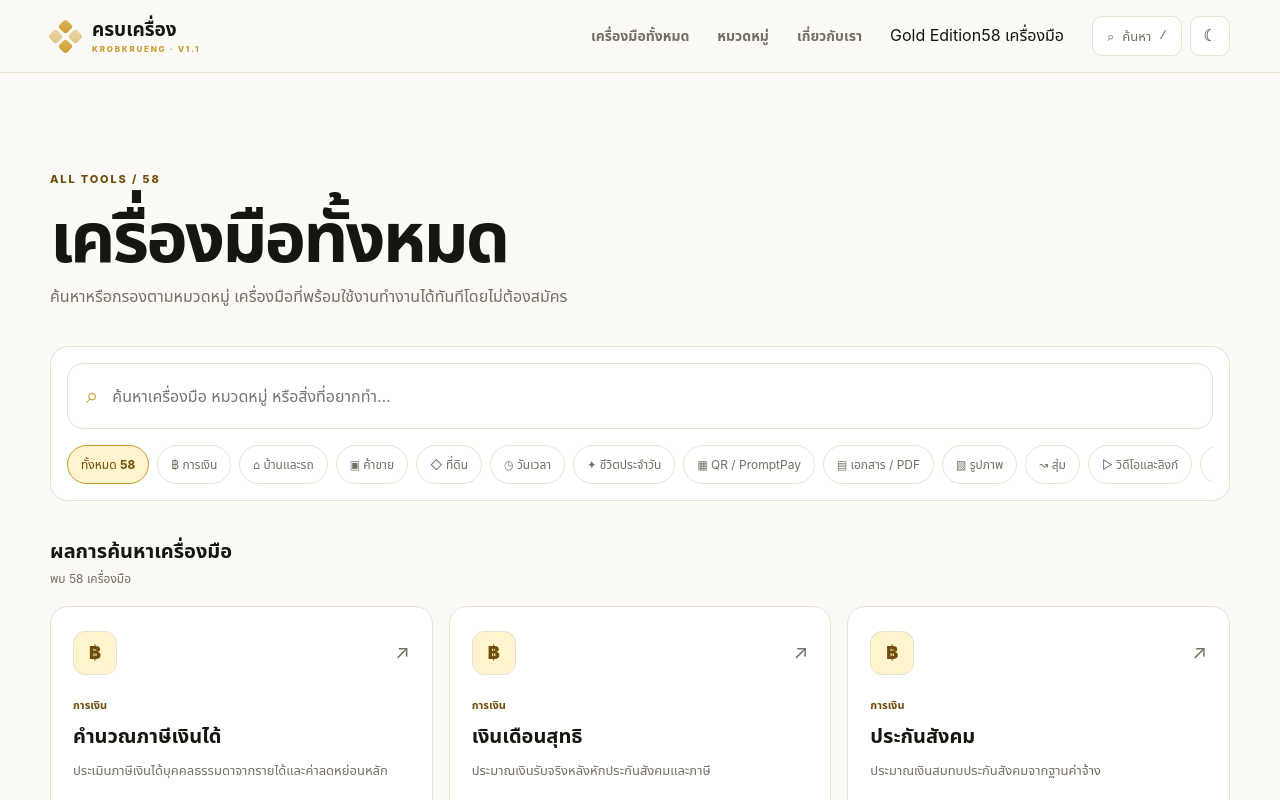
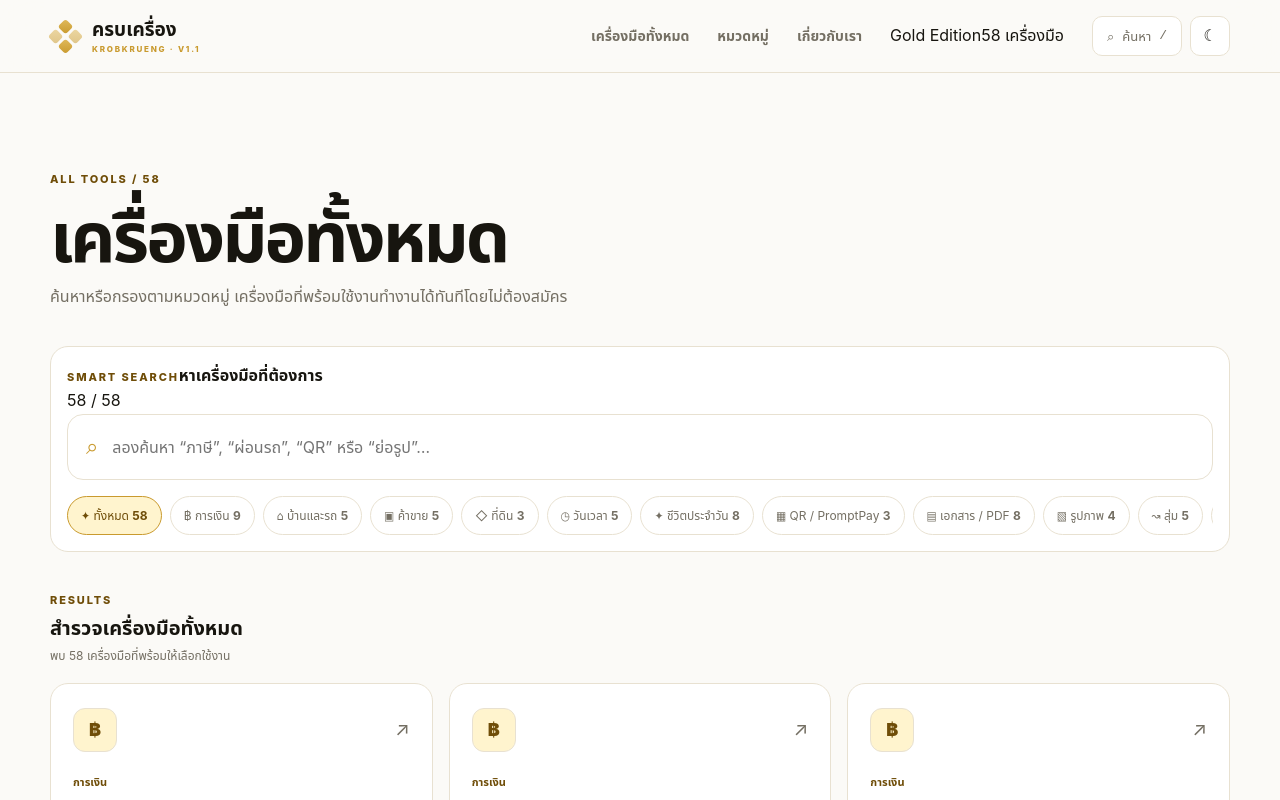
Before and after one commit to UnknownCode-2026/krobkrueng, a Next.js app: page /tools in a window 1280 px wide. Shown: the top 800 px of the page. Built offline with nearby package versions, Linux system fonts and the light colour scheme.

Commit message:
Improve V1.1 search and filter UX

```diff
--- a/components/ToolExplorer.tsx
+++ b/components/ToolExplorer.tsx
@@ -1,5 +1,88 @@
 "use client";
-import {useMemo,useState} from "react";
-import {categories,tools} from "@/data/tools";
+
+import { useDeferredValue, useMemo, useState } from "react";
+import { categories, tools } from "@/data/tools";
 import ToolCard from "@/components/ToolCard";
-export default function ToolExplorer({initialQuery="",initialCategory="",initialStatus=""}:{initialQuery?:string;initialCategory?:string;initialStatus?:string}){const[query,setQuery]=useState(initialQuery);const[category,setCategory]=useState(initialCategory);const results=useMemo(()=>{const q=query.trim().toLowerCase();return tools.filter(t=>(!category||t.categorySlug===category)&&(!initialStatus||t.status===initialStatus)&&(!q||[t.name,t.description,t.category,...t.keywords].join(" ").toLowerCase().includes(q)))},[query,category,initialStatus]);return <><div className="tool-search-panel"><label className="search-box compact"><span>⌕</span><input value={query} onChange={e=>setQuery(e.target.value)} placeholder="ค้นหาเครื่องมือ หมวดหมู่ หรือสิ่งที่อยากทำ…"/></label><div className="chips scroll-x"><button className={!category?"chip active":"chip"} onClick={()=>setCategory("")}>ทั้งหมด <b>{tools.length}</b></button>{categories.map(c=><button key={c.slug} className={category===c.slug?"chip active":"chip"} onClick={()=>setCategory(c.slug)}>{c.icon} {c.name}</button>)}</div></div><div className="result-head"><div><h2>ผลการค้นหาเครื่องมือ</h2><p>พบ {results.length} เครื่องมือ</p></div></div><div className="tools-grid">{results.map(t=><ToolCard key={t.slug} tool={t}/>)}</div>{!results.length&&<div className="empty-state"><strong>ยังไม่พบเครื่องมือที่ตรงคำค้น</strong><p>ลองคำว่า ภาษี, QR, รถ หรือ PDF</p></div>}</>}
+
+export default function ToolExplorer({
+  initialQuery = "",
+  initialCategory = "",
+  initialStatus = "",
+}: {
+  initialQuery?: string;
+  initialCategory?: string;
+  initialStatus?: string;
+}) {
+  const [query, setQuery] = useState(initialQuery);
+  const [category, setCategory] = useState(initialCategory);
+  const deferredQuery = useDeferredValue(query);
+
+  const results = useMemo(() => {
+    const normalized = deferredQuery.trim().toLowerCase();
+    return tools.filter((tool) => {
+      const matchesCategory = !category || tool.categorySlug === category;
+      const matchesStatus = !initialStatus || tool.status === initialStatus;
+      const haystack = [tool.name, tool.description, tool.category, ...tool.keywords].join(" ").toLowerCase();
+      return matchesCategory && matchesStatus && (!normalized || haystack.includes(normalized));
+    });
+  }, [deferredQuery, category, initialStatus]);
+
+  return (
+    <>
+      <div className="tool-search-panel">
+        <div className="search-panel-head">
+          <div>
+            <span className="eyebrow">SMART SEARCH</span>
+            <strong>หาเครื่องมือที่ต้องการ</strong>
+          </div>
+          <span className="result-pill">{results.length} / {tools.length}</span>
+        </div>
+
+        <label className="search-box compact">
+          <span>⌕</span>
+          <input
+            value={query}
+            onChange={(event) => setQuery(event.target.value)}
+            placeholder="ลองค้นหา “ภาษี”, “ผ่อนรถ”, “QR” หรือ “ย่อรูป”…"
+          />
+          {query ? <button type="button" className="search-clear" onClick={() => setQuery("")}>ล้าง</button> : null}
+        </label>
+
+        <div className="chips scroll-x category-rail">
+          <button className={!category ? "chip active" : "chip"} onClick={() => setCategory("")}>
+            <span>✦</span> ทั้งหมด <b>{tools.length}</b>
+          </button>
+          {categories.map((item) => {
+            const count = tools.filter((tool) => tool.categorySlug === item.slug).length;
+            return (
+              <button key={item.slug} className={category === item.slug ? "chip active" : "chip"} onClick={() => setCategory(item.slug)}>
+                <span>{item.icon}</span> {item.name} <b>{count}</b>
+              </button>
+            );
+          })}
+        </div>
+      </div>
+
+      <div className="result-head">
+        <div>
+          <span className="eyebrow">RESULTS</span>
+          <h2>{query || category ? "ผลลัพธ์ที่ตรงกับคุณ" : "สำรวจเครื่องมือทั้งหมด"}</h2>
+          <p>พบ {results.length} เครื่องมือที่พร้อมให้เลือกใช้งาน</p>
+        </div>
+      </div>
+
+      <div className="tools-grid">
+        {results.map((tool) => <ToolCard key={tool.slug} tool={tool} />)}
+      </div>
+
+      {!results.length ? (
+        <div className="empty-state">
+          <span className="empty-icon">⌕</span>
+          <strong>ยังไม่พบเครื่องมือที่ตรงคำค้น</strong>
+          <p>ลองใช้คำสั้นลง เช่น “ภาษี”, “QR”, “รถ” หรือ “PDF”</p>
+          <button className="secondary-btn" onClick={() => { setQuery(""); setCategory(""); }}>ดูเครื่องมือทั้งหมด</button>
+        </div>
+      ) : null}
+    </>
+  );
+}
```
